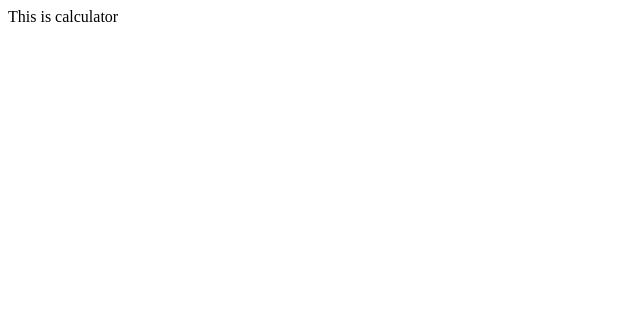
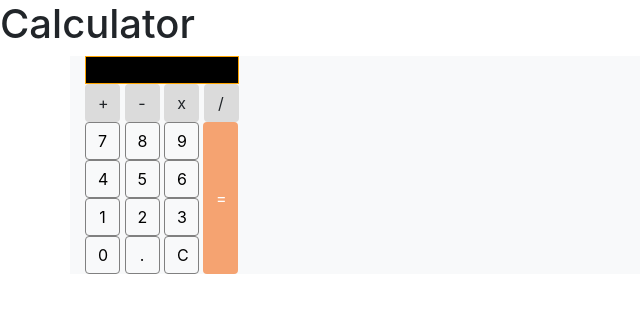
Before and after one commit to vishaln/calculator, a plain HTML site: page index.html in a window 1280 px wide. Shown: the whole page, without its empty margins (0-640 px from the left). Drawn offline with nearby package versions, Linux system fonts and the light colour scheme.

Commit message:
Html for calculator
Html for calculator

Html for calculator

```diff
--- a/index.html
+++ b/index.html
@@ -1,3 +1,74 @@
-<html>
-  <body>This is calculator</body>
+<!doctype html>
+<html lang="en">
+  <head>
+    <!-- Required meta tags -->
+    <meta charset="utf-8">
+    <meta name="viewport" content="width=device-width, initial-scale=1, shrink-to-fit=no">
+
+    <!-- Bootstrap CSS -->
+    <link rel="stylesheet" href="https://stackpath.bootstrapcdn.com/bootstrap/4.4.1/css/bootstrap.min.css" integrity="sha384-Vkoo8x4CGsO3+Hhxv8T/Q5PaXtkKtu6ug5TOeNV6gBiFeWPGFN9MuhOf23Q9Ifjh" crossorigin="anonymous">
+    <link rel="stylesheet" href="style.css">
+    <title>Calculator</title>
+  </head>
+
+  <body>
+
+
+      <h1>Calculator</h1>
+
+  <div class="container bg-light">
+
+      <input id="display" class="text" type="text" disabled>
+
+    <div id="operator">
+        <button class="btn" data-action="addition">+</button>
+        <button class="btn" data-action="subtract">-</button>
+        <button class="btn" data-action="multiply">x</button>
+        <button class="btn" data-action="divide">/</button>
+    </div>
+
+  <div class="d-inline-flex">
+
+    <div id="numbers" class="bg-light">
+
+      <button class="btn">7</button>
+        <button class="btn" >8</button>
+        <button class="btn">9</button>
+
+<br>
+        <button class="btn">4</button>
+        <button class="btn">5</button>
+        <button class="btn">6</button>
+
+<br>
+
+        <button class="btn">1</button>
+        <button class="btn">2</button>
+        <button class="btn">3</button>
+
+<br>
+
+        <button class="btn">0</button>
+        <button class="btn" data-action="decimal">.</button>
+        <button class="btn" data-action="clear">C</button>
+
+    </div>
+
+      <div id="equal" class="pl-1">
+        <button class="btn" data-action="calculate">=</button>
+      </div>
+
+    </div>
+
+  </div>
+
+
+
+
+    <!-- Optional JavaScript -->
+    <!-- jQuery first, then Popper.js, then Bootstrap JS -->
+    <script src="https://code.jquery.com/jquery-3.4.1.slim.min.js" integrity="sha384-J6qa4849blE2+poT4WnyKhv5vZF5SrPo0iEjwBvKU7imGFAV0wwj1yYfoRSJoZ+n" crossorigin="anonymous"></script>
+    <script src="https://cdn.jsdelivr.net/npm/popper.js@1.16.0/dist/umd/popper.min.js" integrity="sha384-Q6E9RHvbIyZFJoft+2mJbHaEWldlvI9IOYy5n3zV9zzTtmI3UksdQRVvoxMfooAo" crossorigin="anonymous"></script>
+    <script src="https://stackpath.bootstrapcdn.com/bootstrap/4.4.1/js/bootstrap.min.js" integrity="sha384-wfSDF2E50Y2D1uUdj0O3uMBJnjuUD4Ih7YwaYd1iqfktj0Uod8GCExl3Og8ifwB6" crossorigin="anonymous"></script>
+  </body>
 </html>
--- /dev/null
+++ b/style.css
@@ -0,0 +1,50 @@
+
+*{
+    margin: 0 auto;
+}
+
+
+
+#display{
+    background-color: black;
+    color: white;
+    width: 154px;
+    border: 1px solid orange;
+}
+
+#equal{
+    display: flex;
+}
+
+.btn{
+    width: 35px;
+}
+
+#equal .btn{
+    background-color: #f5a371;
+    color: white;
+}
+
+#equal .btn:hover{
+    background-color:#d6824f;
+        color: white;
+}
+
+#operator .btn{
+    background-color: #dbdbdb;
+}
+
+#operator .btn:hover{
+    background-color: #787878;
+    color: white;
+}
+
+#numbers .btn{
+    border-color: gray;
+    color: black;
+}
+
+#numbers .btn:hover{
+    background-color: #f5a371;
+    color: white;
+}
```
